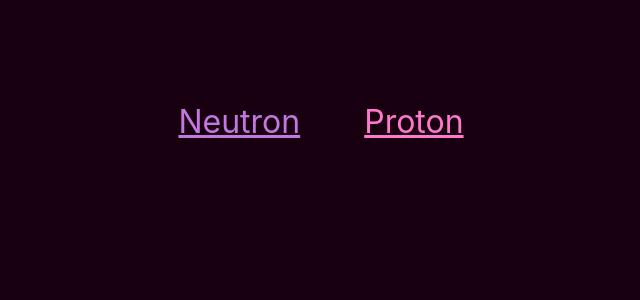
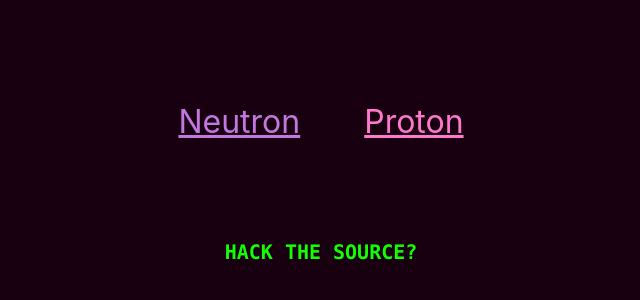
Before and after one commit to liamdawson/daily-heckler, a React (Create React App) app: page / in a window 1280 px wide. Shown: the top 300 px of the page, without its empty margins (319-959 px from the left). Built offline with nearby package versions, Linux system fonts and the light colour scheme.

Commit message:
Add source code link

```diff
--- a/src/App.css
+++ b/src/App.css
@@ -50,3 +50,16 @@ nav.choose-team a {
   font-size: 2rem;
   color: #fff;
 }
+
+footer.site-footer {
+  padding-top: 2rem;
+  font-size: 1.25rem;
+  font: 1.25rem source-code-pro, Menlo, Monaco, Consolas, 'Courier New', monospace;
+  font-weight: bold;
+}
+
+footer.site-footer a {
+  color: #11ff00;
+  text-decoration: none;
+  text-transform: uppercase;
+}
--- a/src/App.tsx
+++ b/src/App.tsx
@@ -22,6 +22,10 @@ const App: React.FC = () => {
 
         <TeamNav
           teams={Teams} />
+
+        <footer className="site-footer" role="banner">
+          <a href="https://github.com/liamdawson/daily-heckler">Hack the Source?</a>
+        </footer>
       </Router>
     </div>
   );
```
